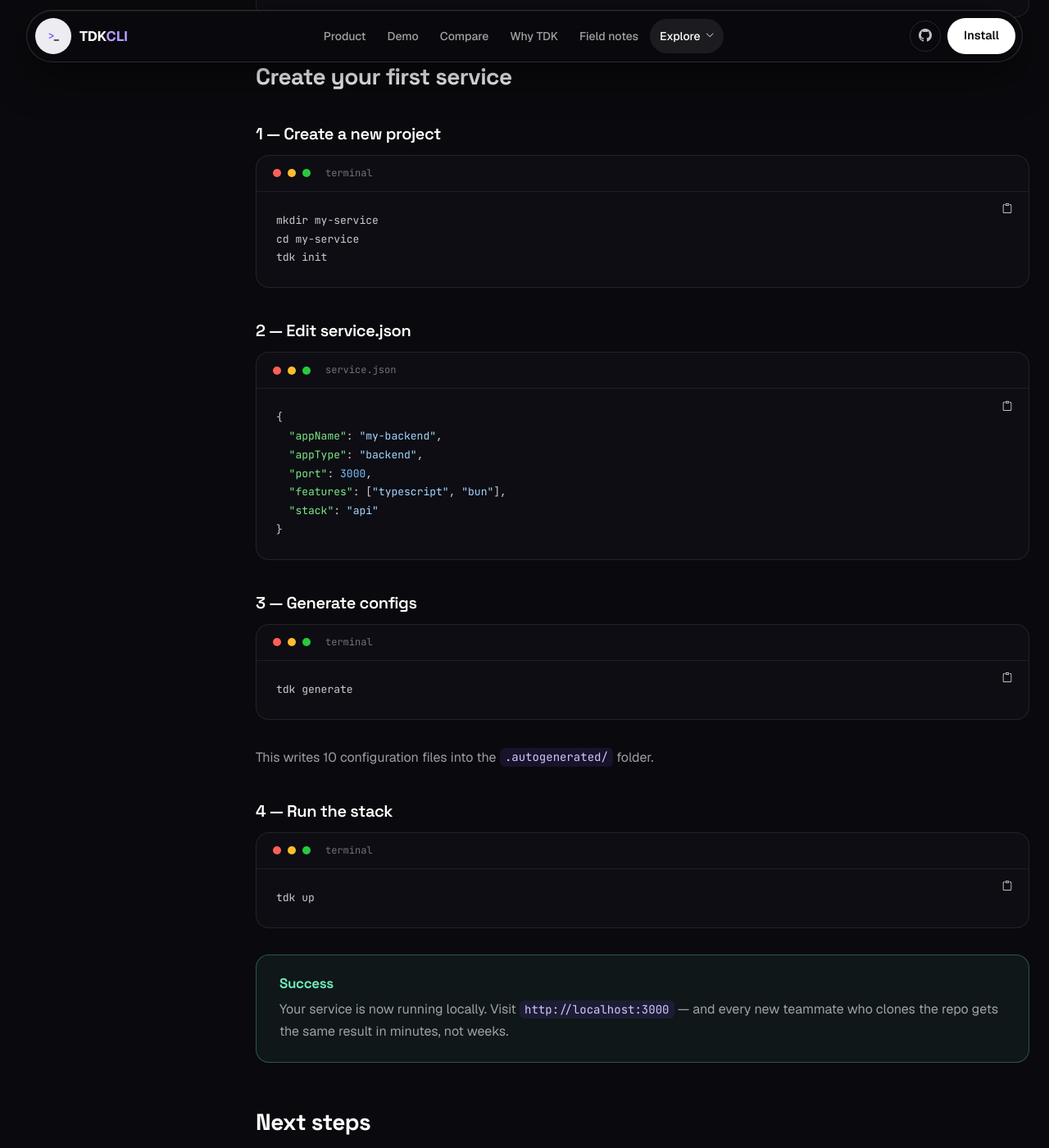
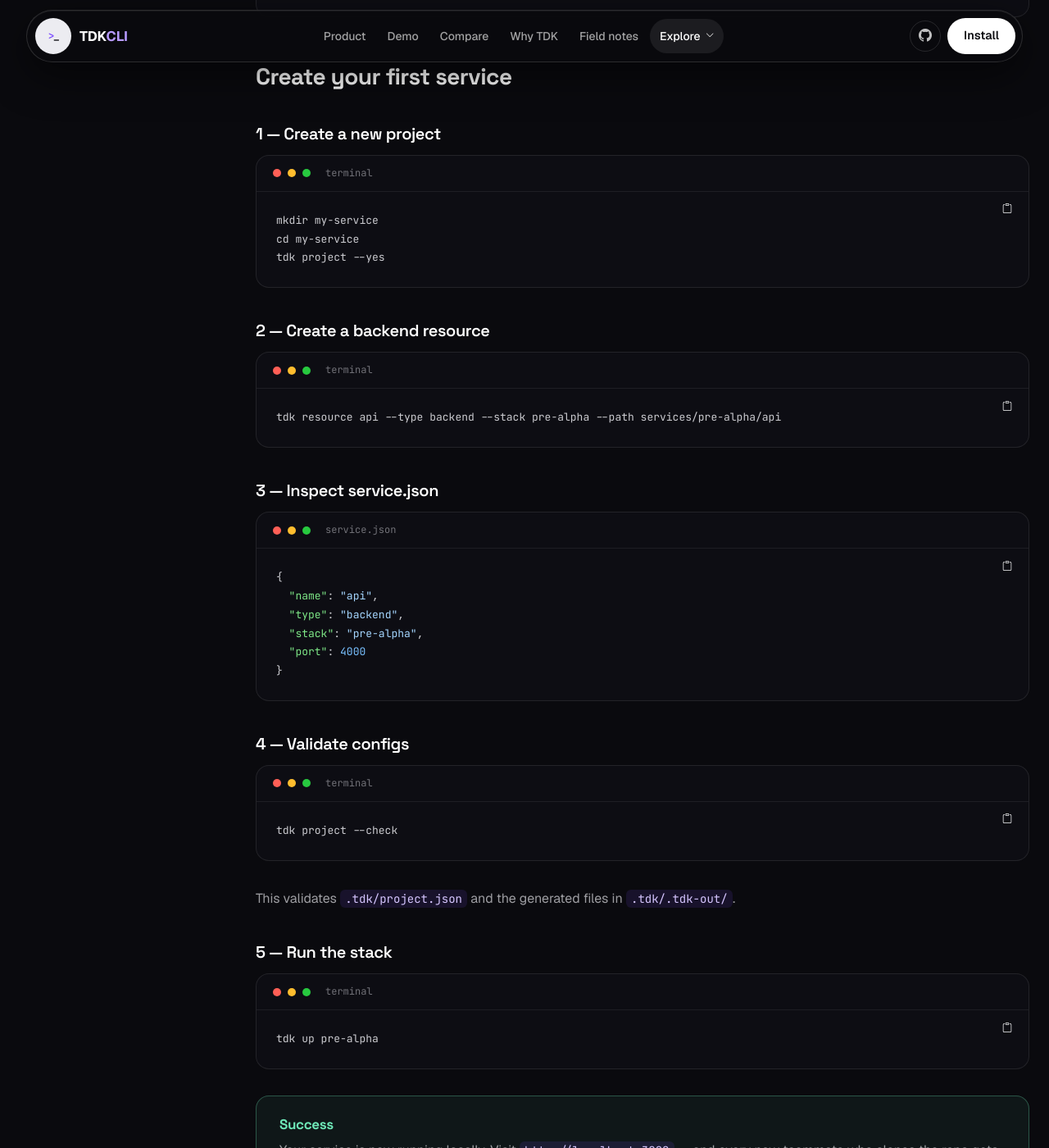
Before and after one commit to tdk-landscape/tdk-website, a Jekyll site: the page built from docs/quickstart/index.html, in a window 1280 px wide and 1400 px high, scrolled down 1483 px. Shown: the whole window at 82% size. Built offline with Jekyll 4.4.1, drawn with Linux system fonts in a browser that asks for light colours; nearby versions of some CDN libraries; some web fonts are replaced.

Commit message:
Fix quickstart install smoke docs

```diff
--- a/docs/quickstart/index.html
+++ b/docs/quickstart/index.html
@@ -54,32 +54,37 @@
           <div class="aw-codeblock-head"><i></i><i></i><i></i><span>terminal</span></div>
           <pre>mkdir my-service
 cd my-service
-tdk init</pre>
+tdk project --yes</pre>
         </div>
 
-        <h3>2 — Edit service.json</h3>
+        <h3>2 — Create a backend resource</h3>
+        <div class="aw-codeblock">
+          <div class="aw-codeblock-head"><i></i><i></i><i></i><span>terminal</span></div>
+          <pre>tdk resource api --type backend --stack pre-alpha --path services/pre-alpha/api</pre>
+        </div>
+
+        <h3>3 — Inspect service.json</h3>
         <div class="aw-codeblock">
           <div class="aw-codeblock-head"><i></i><i></i><i></i><span>service.json</span></div>
           <pre>{
-  <span class="k">"appName"</span>: <span class="s">"my-backend"</span>,
-  <span class="k">"appType"</span>: <span class="s">"backend"</span>,
-  <span class="k">"port"</span>: <span class="n">3000</span>,
-  <span class="k">"features"</span>: [<span class="s">"typescript"</span>, <span class="s">"bun"</span>],
-  <span class="k">"stack"</span>: <span class="s">"api"</span>
+  <span class="k">"name"</span>: <span class="s">"api"</span>,
+  <span class="k">"type"</span>: <span class="s">"backend"</span>,
+  <span class="k">"stack"</span>: <span class="s">"pre-alpha"</span>,
+  <span class="k">"port"</span>: <span class="n">4000</span>
 }</pre>
         </div>
 
-        <h3>3 — Generate configs</h3>
+        <h3>4 — Validate configs</h3>
         <div class="aw-codeblock">
           <div class="aw-codeblock-head"><i></i><i></i><i></i><span>terminal</span></div>
-          <pre>tdk generate</pre>
+          <pre>tdk project --check</pre>
         </div>
-        <p>This writes 10 configuration files into the <code>.autogenerated/</code> folder.</p>
+        <p>This validates <code>.tdk/project.json</code> and the generated files in <code>.tdk/.tdk-out/</code>.</p>
 
-        <h3>4 — Run the stack</h3>
+        <h3>5 — Run the stack</h3>
         <div class="aw-codeblock">
           <div class="aw-codeblock-head"><i></i><i></i><i></i><span>terminal</span></div>
-          <pre>tdk up</pre>
+          <pre>tdk up pre-alpha</pre>
         </div>
 
         <div class="aw-callout">
```
Also changed, not shown: ASAP_DOD_INSTALL_SMOKE.md (added, +42 -0 lines), 2 other files.
